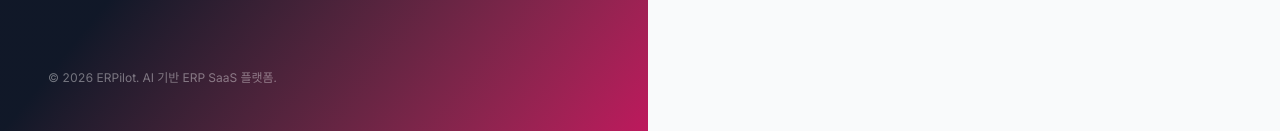
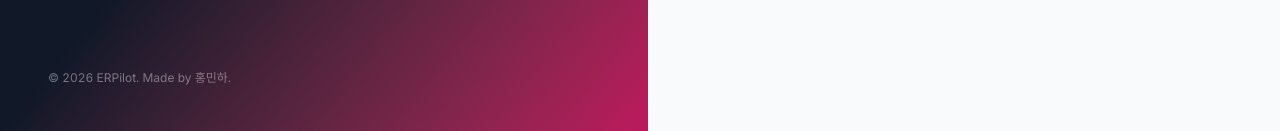
Before and after one commit to minhahamin/SmartERP, a React (Vite) app in the folder apps/frontend/: page /login in a window 1280 px wide. Shown: the part 666-797 px from the top of the page. Built offline with nearby package versions, Linux system fonts and the light colour scheme; no server answers; a web font is replaced by a local one.

Commit message:
chore: add Made by Hong Minha credit (login footer, sidebar, README)

```diff
--- a/apps/frontend/src/components/layout/auth-layout.tsx
+++ b/apps/frontend/src/components/layout/auth-layout.tsx
@@ -25,7 +25,7 @@ function AuthLayout({ children }: AuthLayoutProps) {
             메뉴를 외울 필요 없이 자연어 질문 하나로 원하는 데이터에 도달하세요.
           </p>
         </div>
-        <p className="text-xs text-white/40">© 2026 ERPilot. AI 기반 ERP SaaS 플랫폼.</p>
+        <p className="text-xs text-white/40">© 2026 ERPilot. Made by 홍민하.</p>
       </div>
 
       <div className="flex flex-1 items-center justify-center p-6 sm:p-10">
--- a/apps/frontend/src/components/layout/sidebar-content.tsx
+++ b/apps/frontend/src/components/layout/sidebar-content.tsx
@@ -59,6 +59,12 @@ function SidebarContent({ collapsed = false, onToggleCollapsed, onNavigate }: Si
           </button>
         </div>
       )}
+
+      {!collapsed && (
+        <p className="shrink-0 px-4 py-2.5 text-[11px] text-sidebar-muted-foreground">
+          Made by 홍민하
+        </p>
+      )}
     </div>
   );
 }
```
Also changed, not shown: 1 other file (tests, documents, lock files or other folders).
